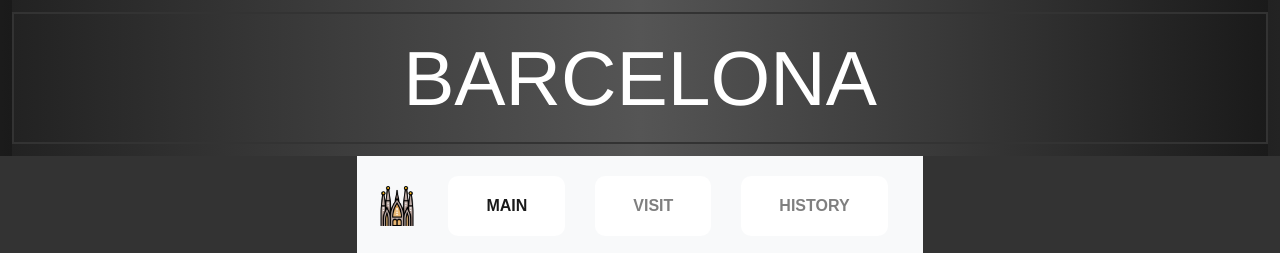
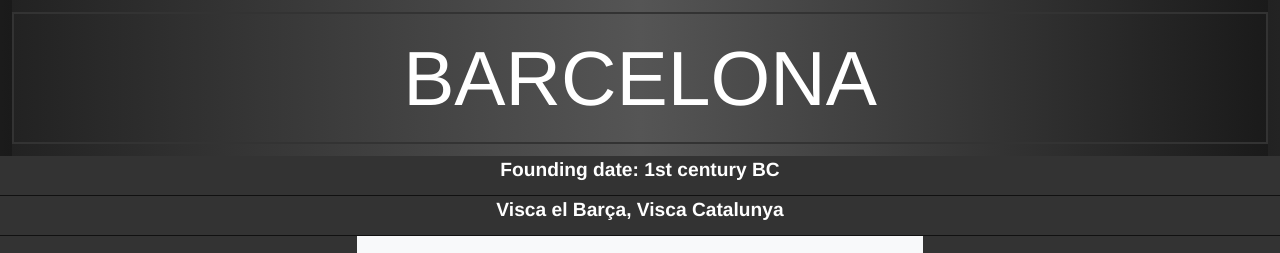
Before and after one commit to hassantennn/Webdev-Project, a plain HTML site: page visit.html in a window 1280 px wide. Shown: the top 253 px of the page. Drawn offline with nearby package versions, Linux system fonts and the light colour scheme.

Commit message:
Update visit.html
added motto and founding date to the banner

```diff
--- a/visit.html
+++ b/visit.html
@@ -23,7 +23,17 @@
             margin: 0;
             box-shadow: inset 0 0 0 2px #333; /* Inward-rounded border */
         }
-
+        #banner-footer p{
+            background-color: #333;
+            font-size: 1.5vw;
+            font-family:'Franklin Gothic Medium', 'Arial Narrow', Arial, sans-serif;
+            font-weight: bold;
+            color: #FFFFFF;
+            margin: 0;
+            text-align: center;
+            padding-bottom: 10px;
+            border-bottom: solid 1px #111;
+        }
 
         .logo {
             width: 40px;
@@ -167,6 +177,10 @@
 
 <body>
 <h1 id="banner">BARCELONA</h1>
+<div id="banner-footer">
+    <p>Founding date: 1st century BC</p>
+    <p>Visca el Barça, Visca Catalunya</p>
+</div>
 <header>
     <nav class="navbar navbar-expand-md navbar-light bg-light">
         <a class="navbar-brand" href="#">
```
